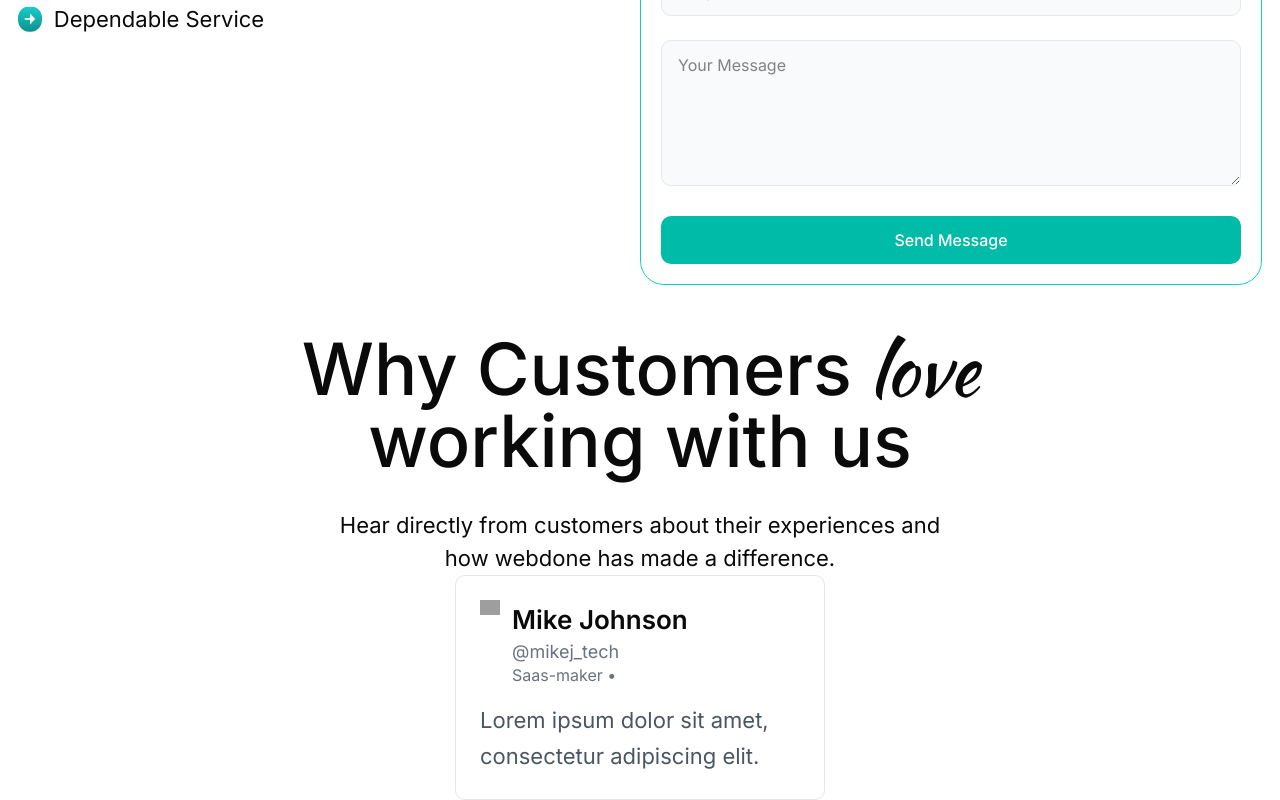
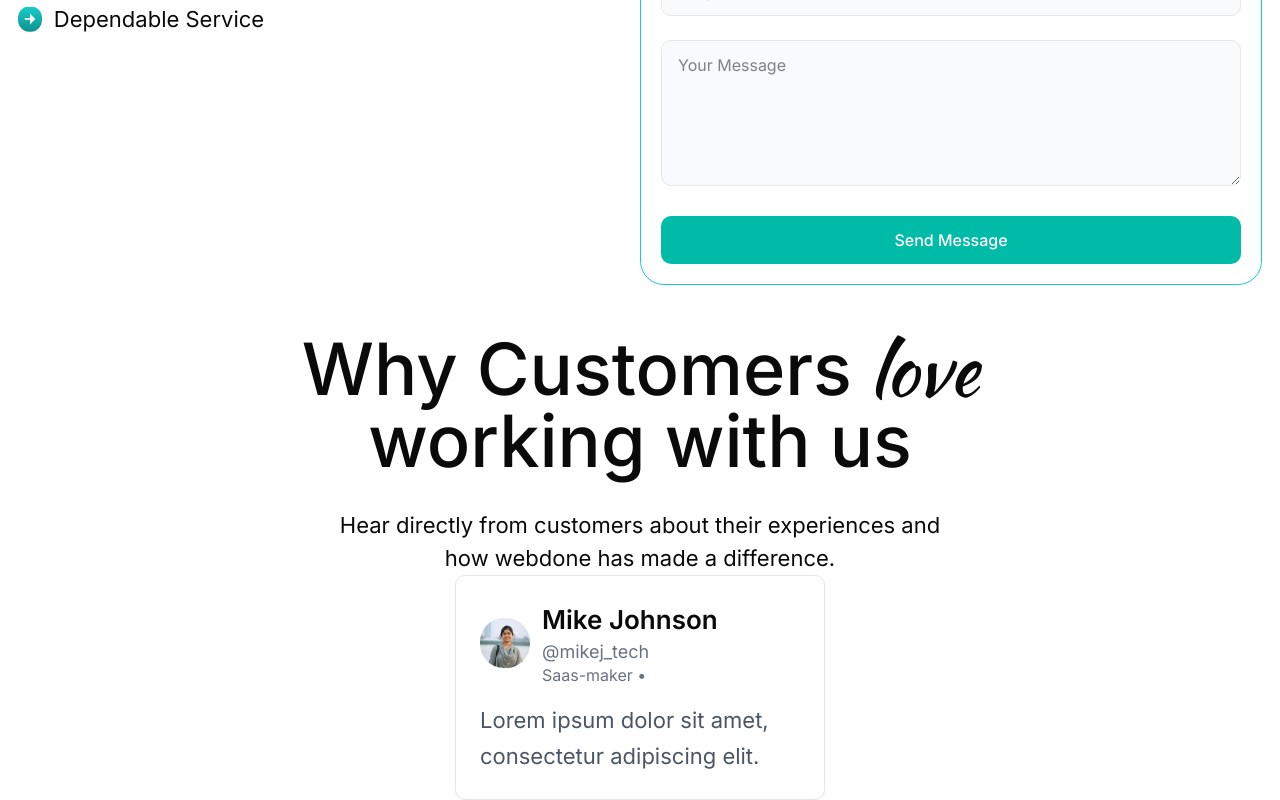
Before and after one commit to Roshen-Perera/ceylon-developers-portfolio, a Next.js app: page / in a window 1280 px wide. Shown: the part 5989-6789 px from the top of the page. Built offline with nearby package versions, Linux system fonts and the light colour scheme; grey boxes are pictures that could not be loaded.

Commit message:
Added a pictutre

```diff
--- a/components/reviews.tsx
+++ b/components/reviews.tsx
@@ -5,13 +5,14 @@ const Reviews = () => {
   return (
     <div className="bg-white rounded-lg p-6 max-w-md border-1">
       {/* Header with avatar and info */}
-      <div className="flex items-start gap-3 mb-4" >
+      <div className="flex items-center gap-3 mb-4">
         {/* Avatar */}
         <Image
-          src={"/assets/technologies/review.jpg"}
+          src={"/assets/images/image1.png"}
           alt={"ef"}
-          width={20}
-          height={20}
+          width={50}
+          height={50}
+          className='rounded-3xl'
         />
 
         {/* Name and role */}
```
